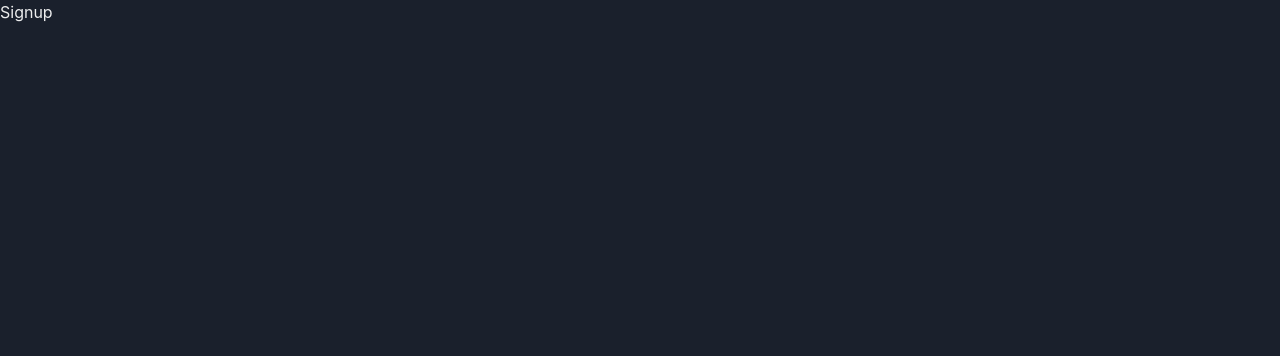
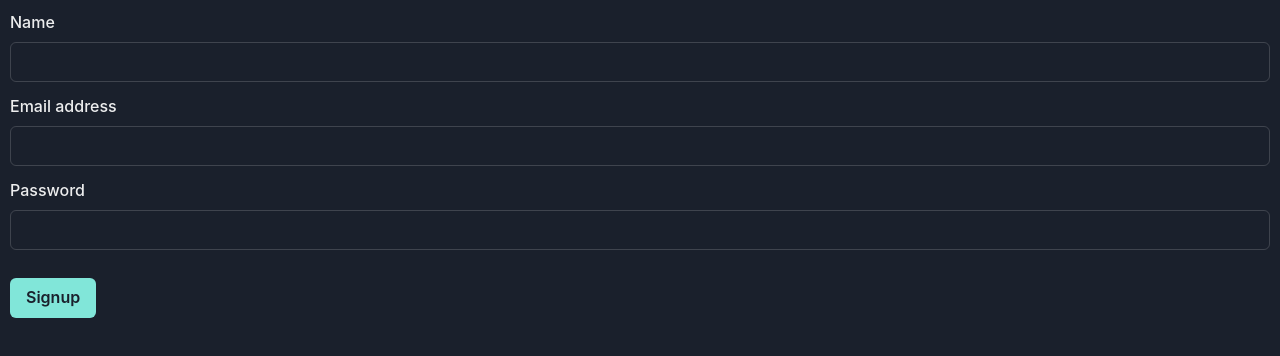
Before and after one commit to Alexandremfc/Recipe-World-app, a React (Vite) app: page /signup in a window 1280 px wide. Shown: the top 356 px of the page. Built offline with nearby package versions, Linux system fonts and the light colour scheme.

Commit message:
implement the register form.

```diff
--- /dev/null
+++ b/src/components/Form.tsx
@@ -0,0 +1,65 @@
+import {
+  FormControl,
+  FormLabel,
+  FormErrorMessage,
+  FormHelperText,
+  Input,
+  Box,
+  Button,
+} from "@chakra-ui/react";
+import { FormEvent, useState } from "react";
+
+const Form = () => {
+  const [user, setUser] = useState({
+    name: "",
+    email: "",
+    password: "",
+  });
+
+  const handleSubmit = (event: FormEvent) => {
+    event.preventDefault();
+    console.log(user);
+  };
+  return (
+    <form onSubmit={handleSubmit}>
+      <FormControl>
+        <Box mb="3">
+          <FormLabel htmlFor="name">Name</FormLabel>
+          <Input
+            onChange={(event) => setUser({ ...user, name: event.target.value })}
+            value={user.name}
+            id="name"
+            type="text"
+          />
+        </Box>
+        <Box mb="3">
+          <FormLabel htmlFor="email">Email address</FormLabel>
+          <Input
+            value={user.email}
+            onChange={(event) =>
+              setUser({ ...user, email: event.target.value })
+            }
+            id="email"
+            type="email"
+          />
+        </Box>
+        <Box mb="3">
+          <FormLabel htmlFor="password">Password</FormLabel>
+          <Input
+            onChange={(event) =>
+              setUser({ ...user, password: event.target.value })
+            }
+            value={user.password}
+            id="password"
+            type="password"
+          />
+        </Box>
+        <Button mt={4} type="submit" colorScheme="teal">
+          Signup
+        </Button>
+      </FormControl>
+    </form>
+  );
+};
+
+export default Form;
--- a/src/index.css
+++ b/src/index.css
@@ -0,0 +1,3 @@
+body {
+    padding: 10px;
+}
--- a/src/pages/Signup.tsx
+++ b/src/pages/Signup.tsx
@@ -1,5 +1,7 @@
+import Form from "../components/Form";
+
 const Signup = () => {
-  return <div>Signup</div>;
+  return <Form />;
 };
 
 export default Signup;
```
